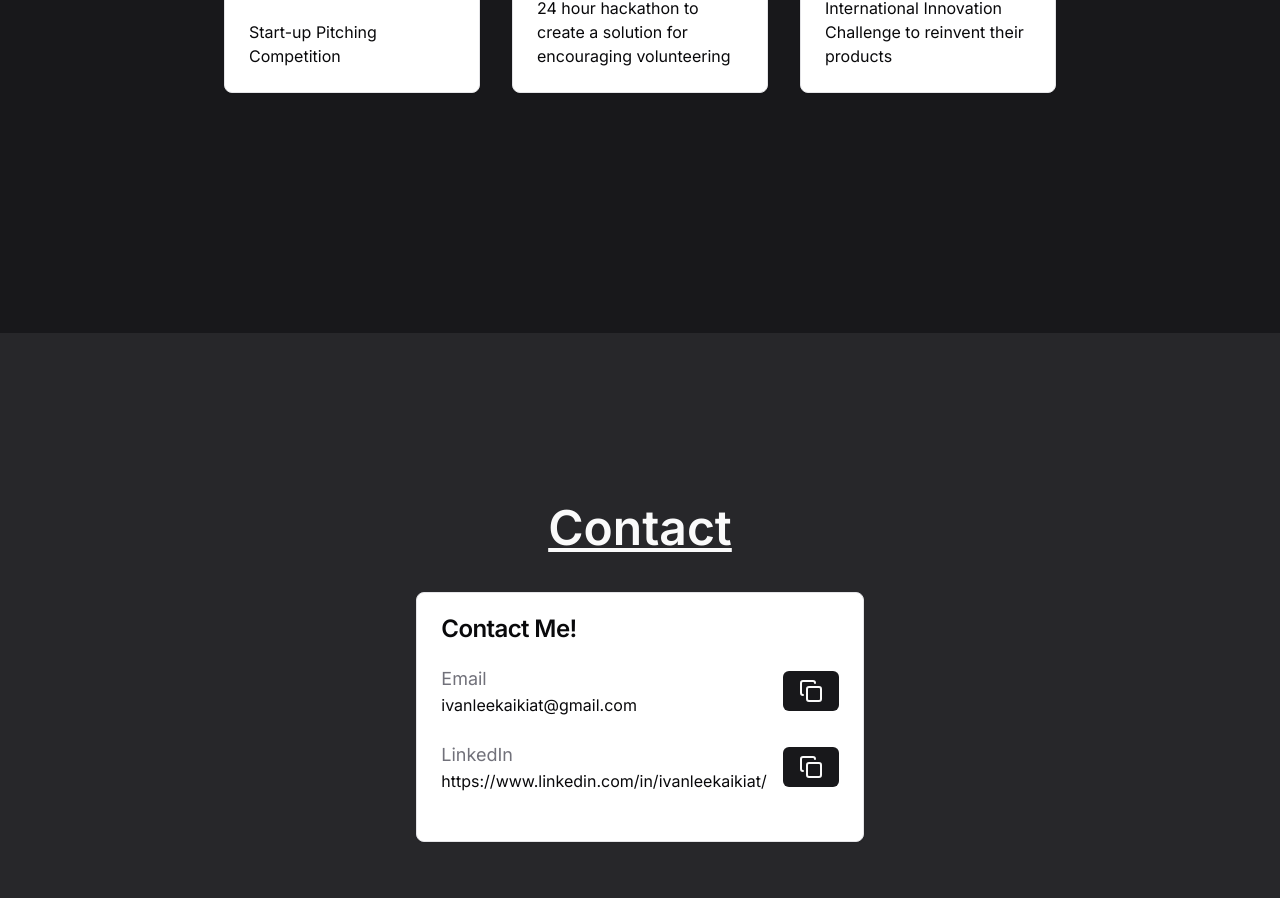
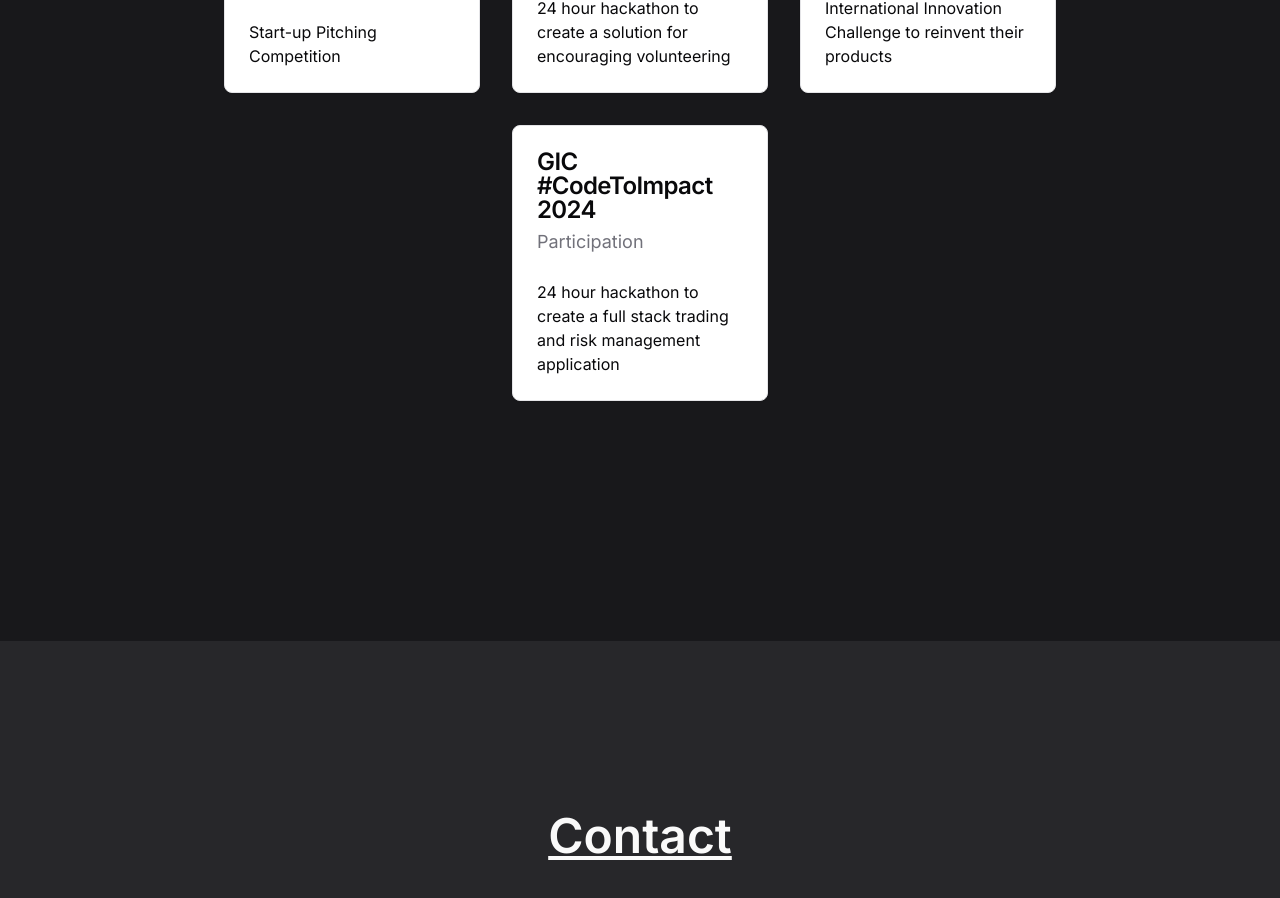
Before and after one commit to ivanleekk/ivan-website-v2, a Next.js app: page / in a window 1280 px wide. Shown: the part 5260-6158 px from the top of the page. Built offline with nearby package versions, Linux system fonts and the light colour scheme.

Commit message:
feat: add GIC hackathon

```diff
--- a/src/app/activities-section.tsx
+++ b/src/app/activities-section.tsx
@@ -28,6 +28,9 @@
                     <WorkEducationCard companyOrDegree={"L'Oreal Brandstorm 2023"}
                                        jobTitleOrSchool={'Participation'}
                                        description={'International Innovation Challenge to reinvent their products'}/>
+                    <WorkEducationCard companyOrDegree={"GIC #CodeToImpact 2024"}
+                                       jobTitleOrSchool={'Participation'}
+                                       description={'24 hour hackathon to create a full stack trading and risk management application'}/>
                 </div>
             </div>
         </div>
```
